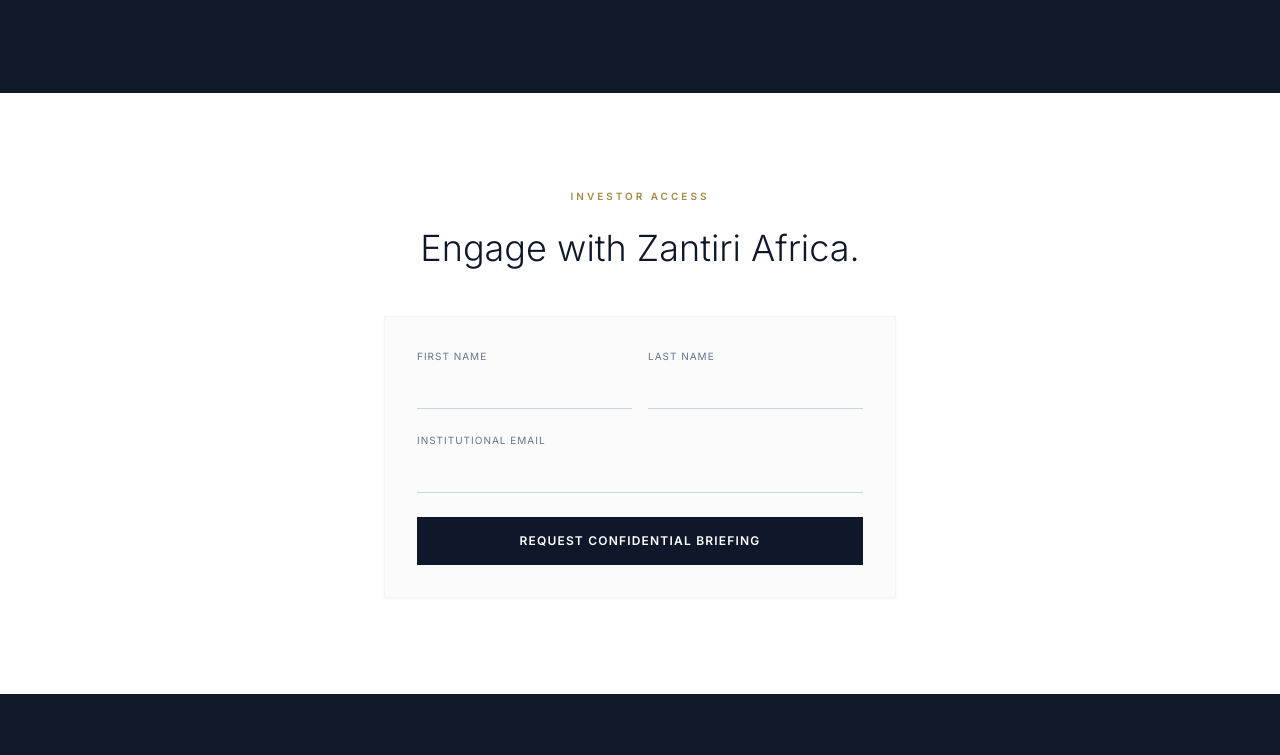
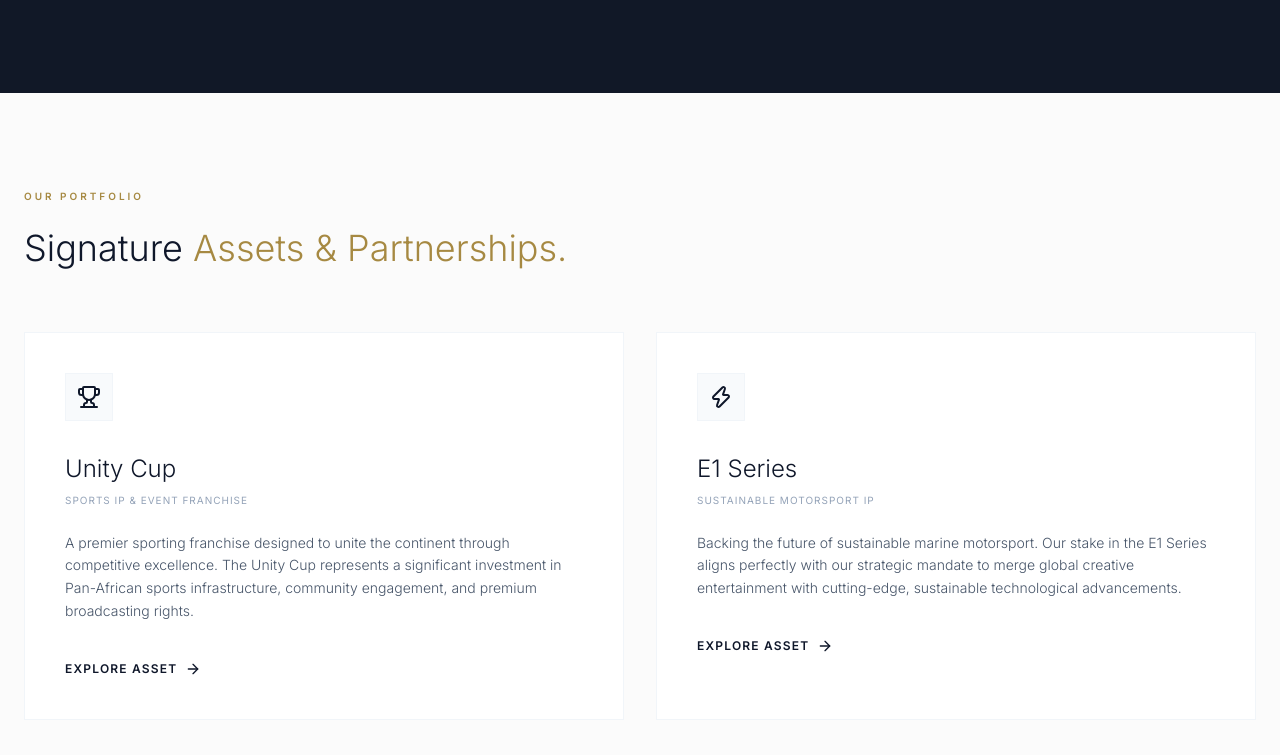
Before and after one commit to officeoftatech/Zantiri-website, a plain HTML site: page index.html in a window 1280 px wide. Shown: the part 1741-2496 px from the top of the page. Drawn offline with nearby package versions, Linux system fonts and the light colour scheme.

Commit message:
Update index.html

```diff
--- a/index.html
+++ b/index.html
@@ -74,7 +74,7 @@
                 <a href="#home" class="nav-link text-xs uppercase tracking-widest font-medium text-slate-600 hover:text-slate-900">Home</a>
                 <a href="#about" class="nav-link text-xs uppercase tracking-widest font-medium text-slate-600 hover:text-slate-900">About</a>
                 <a href="#strategy" class="nav-link text-xs uppercase tracking-widest font-medium text-slate-600 hover:text-slate-900">Strategy</a>
-                <a href="#sectors" class="nav-link text-xs uppercase tracking-widest font-medium text-slate-600 hover:text-slate-900">Focus</a>
+                <a href="#portfolio" class="nav-link text-xs uppercase tracking-widest font-medium text-slate-600 hover:text-slate-900">Portfolio</a>
                 <a href="#contact" class="px-5 py-2 border border-slate-900 text-xs uppercase tracking-widest hover:bg-slate-900 hover:text-white transition-all">Investor Access</a>
             </nav>
 
@@ -92,7 +92,7 @@
         <a href="#home" class="text-lg uppercase tracking-widest">Home</a>
         <a href="#about" class="text-lg uppercase tracking-widest">About</a>
         <a href="#strategy" class="text-lg uppercase tracking-widest">Strategy</a>
-        <a href="#sectors" class="text-lg uppercase tracking-widest">Focus</a>
+        <a href="#portfolio" class="text-lg uppercase tracking-widest">Portfolio</a>
         <a href="#contact" class="text-lg uppercase tracking-widest">Contact</a>
     </div>
 
@@ -172,6 +172,47 @@
                     <i data-lucide="building-2" class="w-10 h-10 gold-accent mb-6"></i>
                     <h4 class="text-xl font-medium mb-4">Infrastructure</h4>
                     <p class="text-slate-400 text-sm leading-relaxed font-light">Strategic investments in production hubs and creative zones that anchor local industries.</p>
+                </div>
+            </div>
+        </div>
+    </section>
+
+    <!-- NEW PORTFOLIO SECTION -->
+    <section id="portfolio" class="py-24 bg-[#FBFBFB] border-b border-slate-100">
+        <div class="max-w-7xl mx-auto px-6">
+            <div class="mb-16 fade-in text-center md:text-left">
+                <h2 class="text-[10px] uppercase tracking-[0.3em] gold-accent font-semibold mb-6">Our Portfolio</h2>
+                <h3 class="text-3xl md:text-4xl font-light text-slate-900 leading-tight">Signature <span class="gold-accent">Assets & Partnerships.</span></h3>
+            </div>
+            <div class="grid md:grid-cols-2 gap-8">
+                <!-- Unity Cup -->
+                <div class="fade-in bg-white p-10 border border-slate-100 hover:shadow-lg transition-shadow duration-300 group">
+                    <div class="w-12 h-12 bg-slate-50 flex items-center justify-center mb-8 border border-slate-100 group-hover:border-gold transition-colors">
+                        <i data-lucide="trophy" class="w-6 h-6 text-slate-900"></i>
+                    </div>
+                    <h4 class="text-2xl font-light text-slate-900 mb-2">Unity Cup</h4>
+                    <p class="text-[10px] uppercase tracking-widest text-slate-400 mb-6">Sports IP & Event Franchise</p>
+                    <p class="text-slate-600 text-sm leading-relaxed font-light mb-8">
+                        A premier sporting franchise designed to unite the continent through competitive excellence. The Unity Cup represents a significant investment in Pan-African sports infrastructure, community engagement, and premium broadcasting rights.
+                    </p>
+                    <a href="#" class="inline-flex items-center text-xs uppercase tracking-widest font-semibold text-slate-900 hover:text-[#A68942] transition-colors">
+                        Explore Asset <i data-lucide="arrow-right" class="ml-2 w-4 h-4"></i>
+                    </a>
+                </div>
+
+                <!-- E1 Series -->
+                <div class="fade-in bg-white p-10 border border-slate-100 hover:shadow-lg transition-shadow duration-300 group">
+                    <div class="w-12 h-12 bg-slate-50 flex items-center justify-center mb-8 border border-slate-100 group-hover:border-gold transition-colors">
+                        <i data-lucide="zap" class="w-6 h-6 text-slate-900"></i>
+                    </div>
+                    <h4 class="text-2xl font-light text-slate-900 mb-2">E1 Series</h4>
+                    <p class="text-[10px] uppercase tracking-widest text-slate-400 mb-6">Sustainable Motorsport IP</p>
+                    <p class="text-slate-600 text-sm leading-relaxed font-light mb-8">
+                        Backing the future of sustainable marine motorsport. Our stake in the E1 Series aligns perfectly with our strategic mandate to merge global creative entertainment with cutting-edge, sustainable technological advancements.
+                    </p>
+                    <a href="#" class="inline-flex items-center text-xs uppercase tracking-widest font-semibold text-slate-900 hover:text-[#A68942] transition-colors">
+                        Explore Asset <i data-lucide="arrow-right" class="ml-2 w-4 h-4"></i>
+                    </a>
                 </div>
             </div>
         </div>
```
